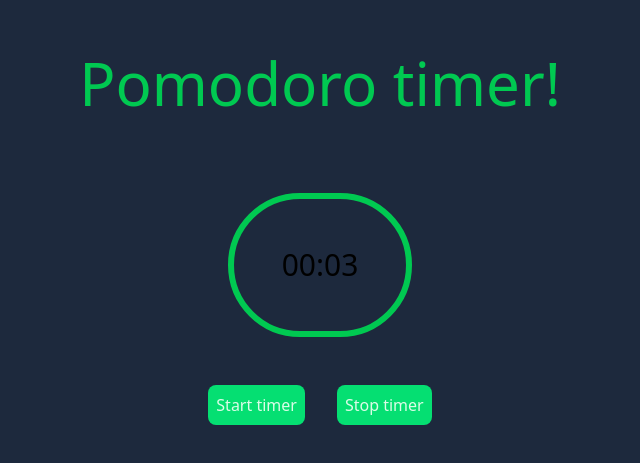
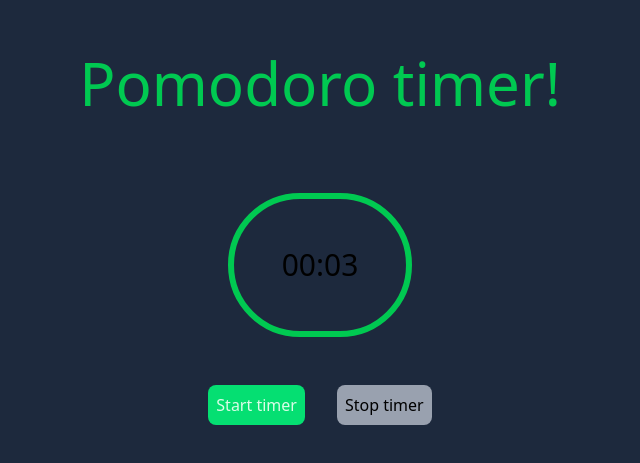
Before and after one commit to JCobz0714/Pomodoro-Timer, a React (Vite) app: page / in a window 1280 px wide. Shown: the part 153-616 px from the top of the page, without its empty margins (320-960 px from the left). Built offline with nearby package versions, Linux system fonts and the light colour scheme.

Commit message:
Adding colors and logic for the stop timer button for making it obvious to the user that the button is not clickable at the moment

```diff
--- a/src/components/Button.tsx
+++ b/src/components/Button.tsx
@@ -1,7 +1,7 @@
 export default function Button(props: ButtonProps){
     return (
         <>
-            <button className="bg-green-400 text-green-100 rounded-lg p-2 mx-4"
+            <button className={`rounded-lg p-2 mx-4 ${props.disabled ? 'bg-gray-400 text-gray 100' : 'bg-green-400 text-green-100'}`}
             onClick={props.onClick}
             disabled={props.disabled}
             >
```
